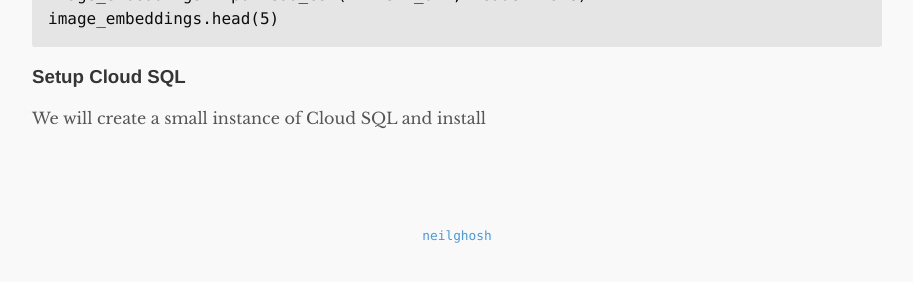
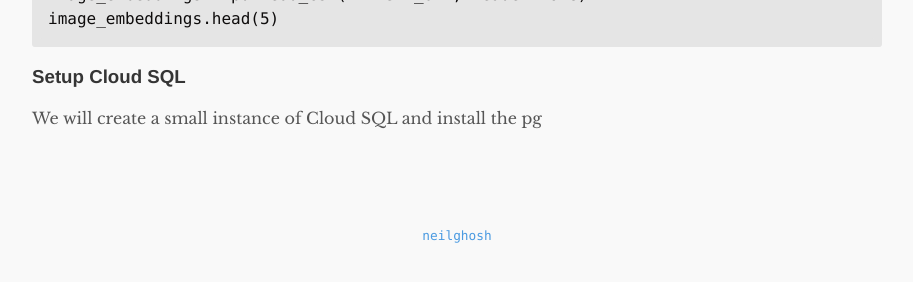
Before and after one commit to neilghosh/neilghosh.github.io, a Jekyll site: the page built from _posts/2023/2023-12-02-embeddings-prediction-using-vertext-ai-and-vector-database.md.md, in a window 1280 px wide and 900 px high, scrolled down 3097 px. Shown: the part 606-888 px from the top of the window, without its empty margins (183-1096 px from the left). Built offline with Jekyll 4.4.1, drawn with Linux system fonts in a browser that asks for light colours.

Commit message:
_posts/2023/2023-12-02-embeddings-prediction-using-vertext-ai-and-vector-database.md.md updated from https://stackedit.io/

````diff
--- a/_posts/2023/2023-12-02-embeddings-prediction-using-vertext-ai-and-vector-database.md.md
+++ b/_posts/2023/2023-12-02-embeddings-prediction-using-vertext-ai-and-vector-database.md.md
@@ -119,8 +119,8 @@ image_embeddings = pd.read_csv(DATASET_URL, header=None)
 image_embeddings.head(5)
 ```
 ### Setup Cloud SQL
-We will create a small instance of Cloud SQL and  install
+We will create a small instance of Cloud SQL and  install the pg
 <!--stackedit_data:
-eyJoaXN0b3J5IjpbMTMyNDQ4NDY0OSwtMTExMjg3MjY5NSwxOT
+eyJoaXN0b3J5IjpbMjA1MjU5MTA4OSwtMTExMjg3MjY5NSwxOT
 kyNzQ5MDE3LDc2MTgxMDAwNF19
 -->
````
